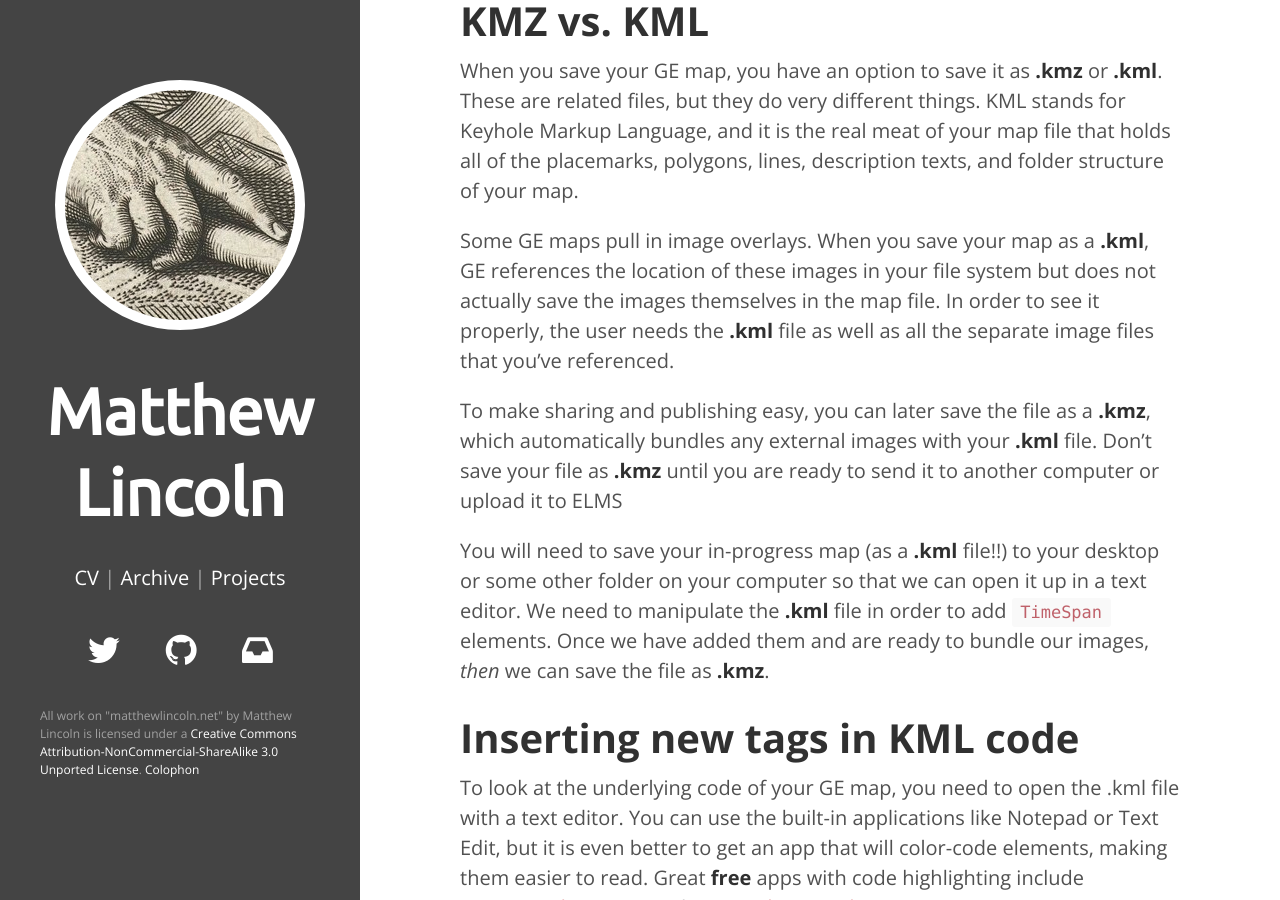
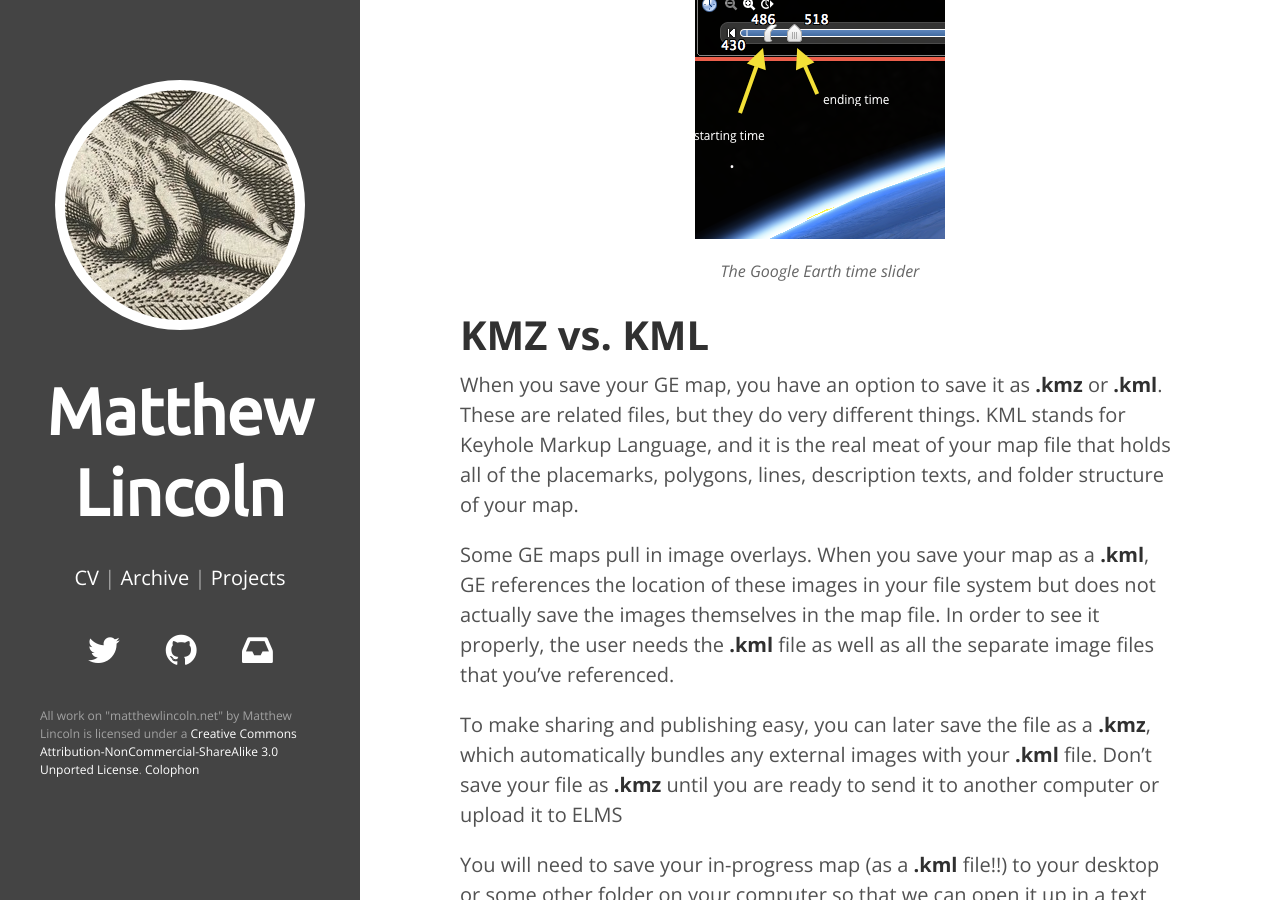
Before and after one commit to mdlincoln/mdlincoln.github.io, a Jekyll site: the page built from _posts/2013-05-28-timespan-elements-in-kml.md, in a window 1280 px wide and 900 px high, scrolled down 492 px. Built offline with Jekyll 4.4.1, drawn with Linux system fonts in a browser that asks for light colours; nearby versions of some CDN libraries.

Commit message:
Removing timeslider from select projects

```diff
--- a/_data/projects.yaml
+++ b/_data/projects.yaml
@@ -24,10 +24,6 @@
     url: /2013/06/14/albrecht-durer-in-google-earth.html
     snippet: A Google Earth visualization of part of Albrecht Dürer's 1520 journey to the Netherlands.
     avatar: /assets/images-display/durer_avatar.png
-  - title: Early modern TimeSpan elements in KML
-    url: /2013/05/28/timespan-elements-in-kml.html
-    snippet: A guide to encoding historical time information in Google Earth maps.
-    avatar: /assets/images-display/timeslider.png
   - title: Scraping the Smithsonian
     url: /2013/08/08/scraping-the-smithsonian.html
     snippet: "A beginner Ruby script for downloading collection data from the Smithsonian Institution in bulk, and parsing it into well-formed JSON."
--- a/_posts/2013-05-28-timespan-elements-in-kml.md
+++ b/_posts/2013-05-28-timespan-elements-in-kml.md
@@ -9,6 +9,10 @@
 
 Google Earth can be a very useful tool for visualizing historical change, however encoding dates can be difficult. GE does not make this particularly easy to do from its graphical user interface (i.e. the Google Earth application), which obstinately refuses to accept any year before 1752. However you can circumvent this odd restriction by directly editing the text versions of the KML files you create with Google Earth.
 
+<figure>
+<img src="/assets/images-display/timeslider.png" />
+<figcaption>The Google Earth time slider</figcaption>
+</figure>
 
 # KMZ vs. KML
 
```
